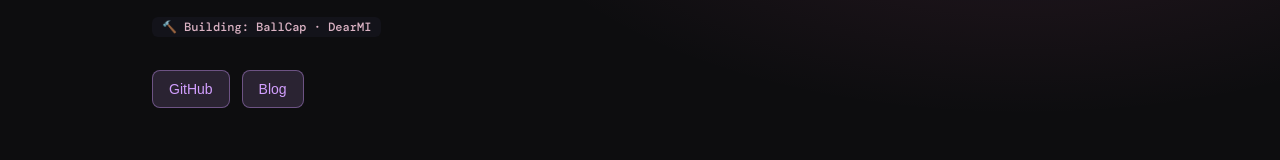
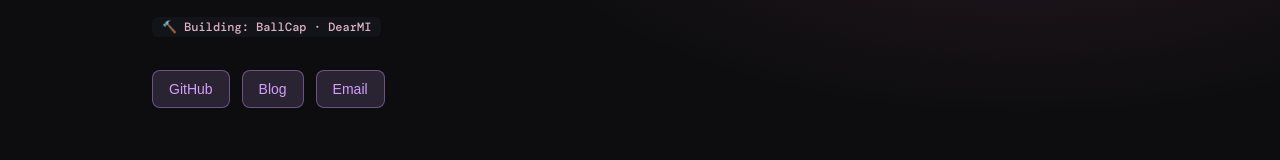
Before and after one commit to ChaeYami/chaenii, a Next.js app in the folder frontend/: page / in a window 1280 px wide. Shown: the part 344-504 px from the top of the page. Built offline with nearby package versions, Linux system fonts and the light colour scheme; no server answers; a web font is replaced by a local one.

Commit message:
ui: add email contact button to hero, reorder study and skills sections

```diff
--- a/frontend/src/app/page.tsx
+++ b/frontend/src/app/page.tsx
@@ -19,10 +19,10 @@ export default function Home() {
       <Suspense>
         <CurrentlyBuilding />
       </Suspense>
+      <Skills />
       <Suspense>
         <StudySection />
       </Suspense>
-      <Skills />
       <About />
       <GuestbookSection />
     </main>
--- a/frontend/src/components/sections/Hero.tsx
+++ b/frontend/src/components/sections/Hero.tsx
@@ -77,6 +77,9 @@ export default function Hero() {
             <a href="https://chaeyami.tistory.com/" target="_blank" rel="noopener noreferrer">
               <Button variant="default">Blog</Button>
             </a>
+            <a href="mailto:ssallyseo@gmail.com">
+              <Button variant="default">Email</Button>
+            </a>
           </motion.div>
         </div>
 
```
